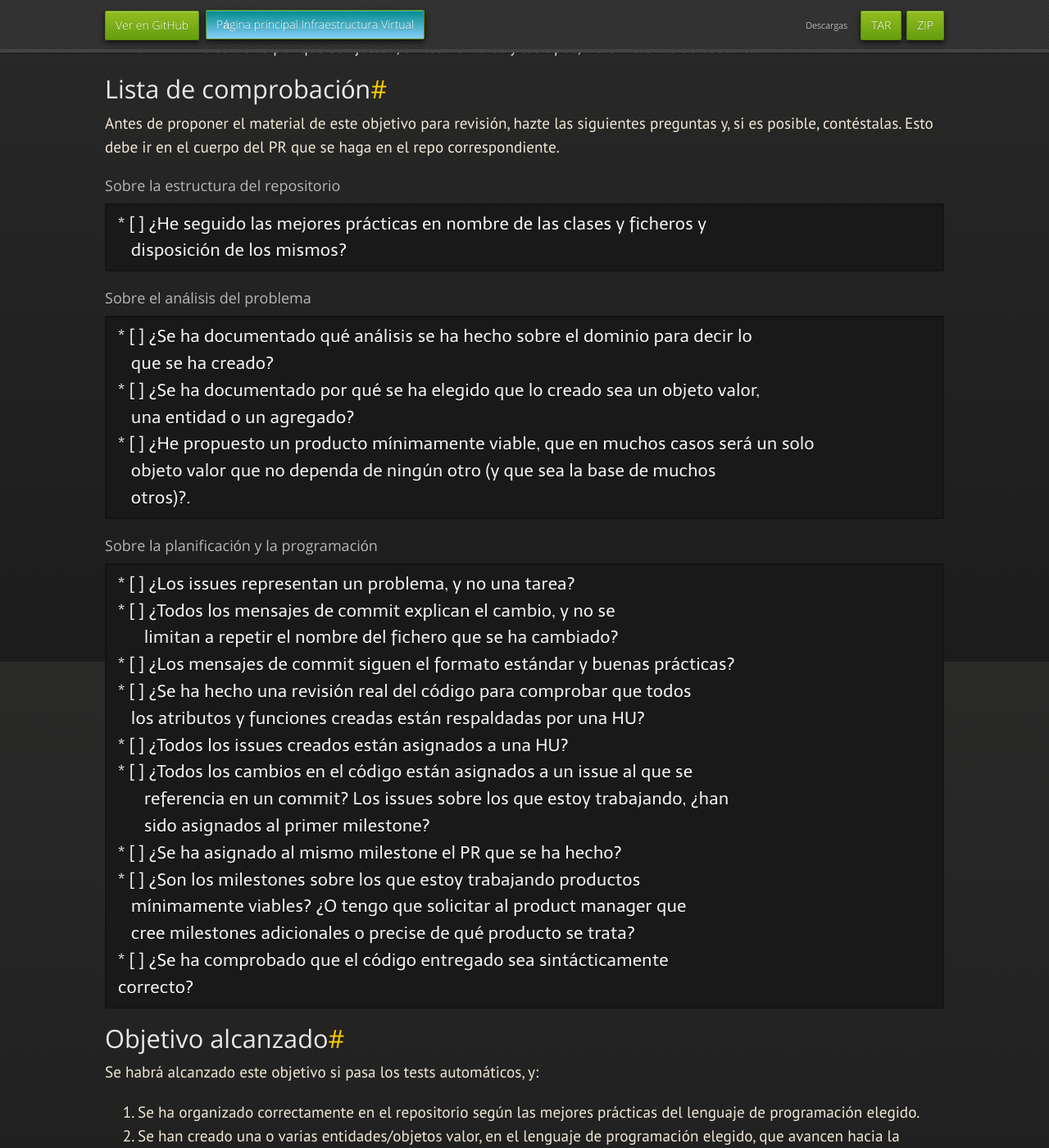
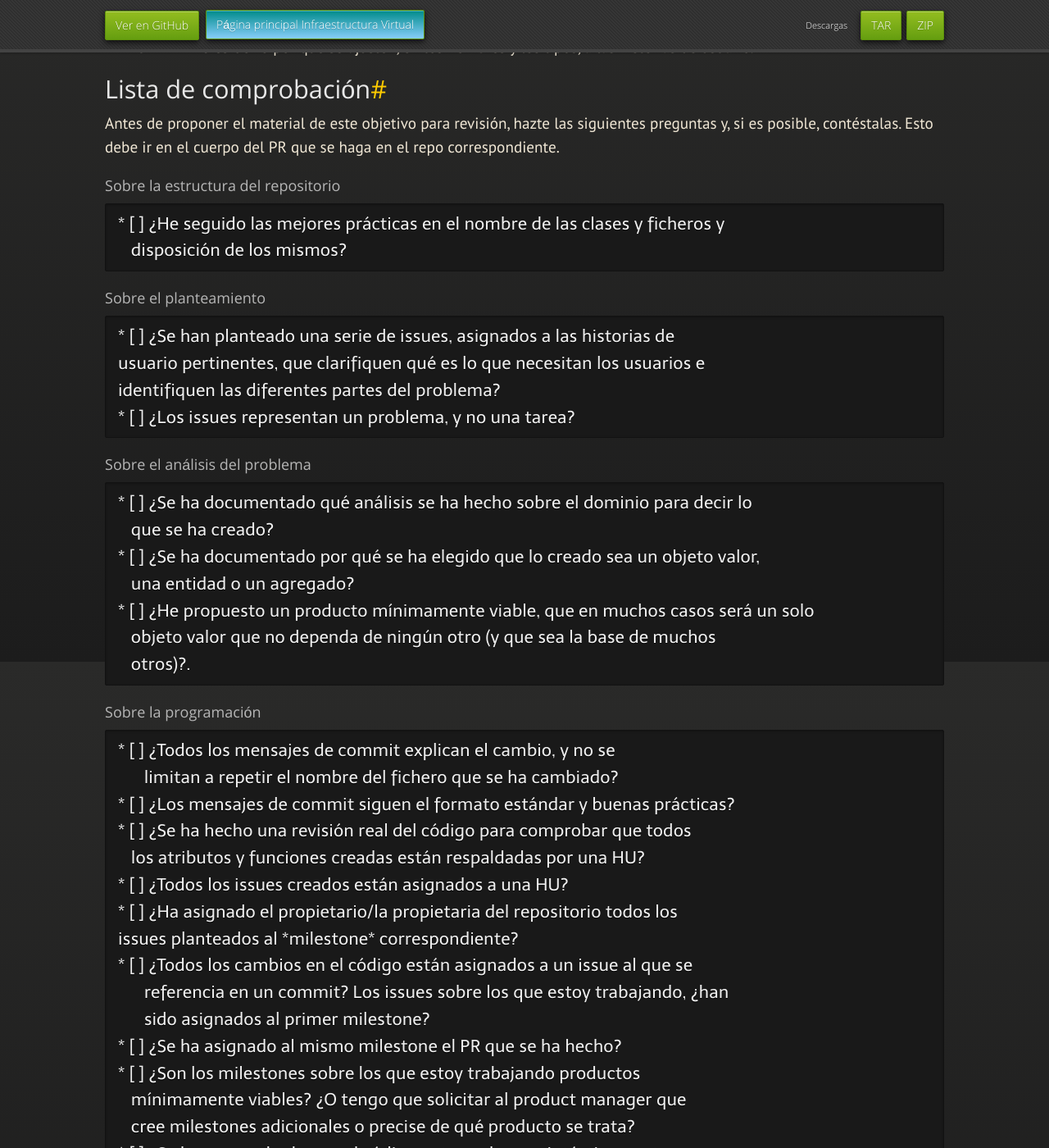
Before and after one commit to JJ/IV, a Jekyll site: the page built from documentos/proyecto/2.Entidad.md, in a window 1280 px wide and 1400 px high, scrolled down 4593 px. Shown: the whole window at 82% size. Built offline with Jekyll 4.4.1, drawn with Linux system fonts in a browser that asks for light colours; nearby versions of some CDN libraries; some web fonts are replaced; our own code applies the rules of GitHub Pages for plain Markdown files; some of the changed text lies outside the part shown.

Commit message:
Sync documentos/proyecto/2.Entidad.md de master a gh-pages

````diff
--- a/documentos/proyecto/2.Entidad.md
+++ b/documentos/proyecto/2.Entidad.md
@@ -255,8 +255,16 @@ del PR que se haga en el repo correspondiente.
 ### Sobre la estructura del repositorio
 
 ```plain
-* [ ] ¿He seguido las mejores prácticas en nombre de las clases y ficheros y
+* [ ] ¿He seguido las mejores prácticas en el nombre de las clases y ficheros y
    disposición de los mismos?
+```
+### Sobre el planteamiento
+
+```plain
+* [ ] ¿Se han planteado una serie de issues, asignados a las historias de
+usuario pertinentes, que clarifiquen qué es lo que necesitan los usuarios e
+identifiquen las diferentes partes del problema?
+* [ ] ¿Los issues representan un problema, y no una tarea?
 ```
 
 ### Sobre el análisis del problema
@@ -271,16 +279,17 @@ del PR que se haga en el repo correspondiente.
    otros)?.
 ```
 
-### Sobre la planificación y la programación
+### Sobre la programación
 
 ```plain
-* [ ] ¿Los issues representan un problema, y no una tarea?
 * [ ] ¿Todos los mensajes de commit explican el cambio, y no se
       limitan a repetir el nombre del fichero que se ha cambiado?
 * [ ] ¿Los mensajes de commit siguen el formato estándar y buenas prácticas?
 * [ ] ¿Se ha hecho una revisión real del código para comprobar que todos
    los atributos y funciones creadas están respaldadas por una HU?
 * [ ] ¿Todos los issues creados están asignados a una HU?
+* [ ] ¿Ha asignado el propietario/la propietaria del repositorio todos los
+issues planteados al *milestone* correspondiente?
 * [ ] ¿Todos los cambios en el código están asignados a un issue al que se
       referencia en un commit? Los issues sobre los que estoy trabajando, ¿han
       sido asignados al primer milestone?
@@ -294,7 +303,8 @@ correcto?
 
 ## Objetivo alcanzado
 
-Se habrá alcanzado este objetivo si pasa los tests automáticos, y:
+Los tests automáticos serán un requisito para poder entregar el material
+evaluable correspondiente a este objetivo, que estará superado si:
 
 1. Se ha organizado correctamente en el repositorio según las mejores prácticas
   del lenguaje de programación elegido.
@@ -303,6 +313,8 @@ Se habrá alcanzado este objetivo si pasa los tests automáticos, y:
    usuario y el producto mínimamente viable del hito correspondiente.
 3. Los issues están correctamente encuadrados dentro de una HU y del primer
    hito (el cero), que es el que se está desarrollando ahora.
+4. Como en todos los objetivos, se debe responder a todas las objeciones que se
+   hayan hecho en la corrección del mismo.
 
 En todo caso, y como en todos los objetivos, se tendrá que esperar a
 que el profesor apruebe el PR en el repositorio del proyecto para
````
